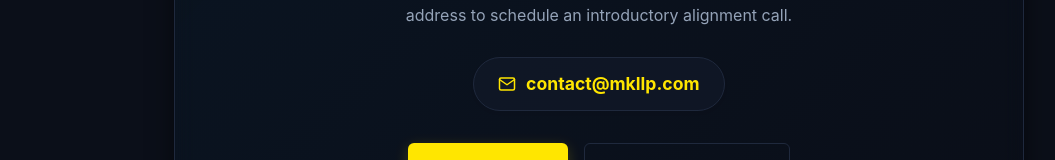
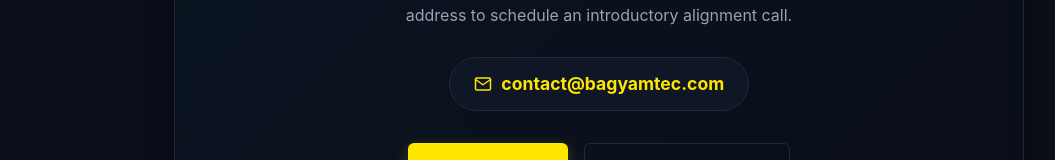
Before and after one commit to EphronKarthick/Web_Site, a React (Create React App) app: page / in a window 1280 px wide. Shown: the part 4457-4617 px from the top of the page, without its empty margins (41-1096 px from the left). Built offline with nearby package versions, Linux system fonts and the light colour scheme.

Commit message:
Change contact email address in Contact.jsx
Updated email address in the Contact component.

```diff
--- a/src/components/Contact.jsx
+++ b/src/components/Contact.jsx
@@ -33,7 +33,7 @@
         <div style={{ display: 'inline-flex', alignItems: 'center', gap: '0.6rem', background: 'var(--card-bg)', padding: '0.75rem 1.5rem', borderRadius: '30px', border: '1px solid var(--border-color)', marginBottom: '2rem', boxShadow: '0 2px 6px rgba(0,0,0,0.02)' }}>
           <svg width="18" height="18" viewBox="0 0 24 24" fill="none" stroke="var(--primary-color)" strokeWidth="2" strokeLinecap="round" strokeLinejoin="round"><path d="M4 4h16c1.1 0 2 .9 2 2v12c0 1.1-.9 2-2 2H4c-1.1 0-2-.9-2-2V6c0-1.1.9-2 2-2z"/><polyline points="22,6 12,13 2,6"/></svg>
           <a href="mailto:contact@mkllp.com" style={{ color: 'var(--primary-color)', fontWeight: '700', textDecoration: 'none', fontSize: '1.1rem' }}>
-            contact@mkllp.com
+            contact@bagyamtec.com
           </a>
         </div>
 
```
